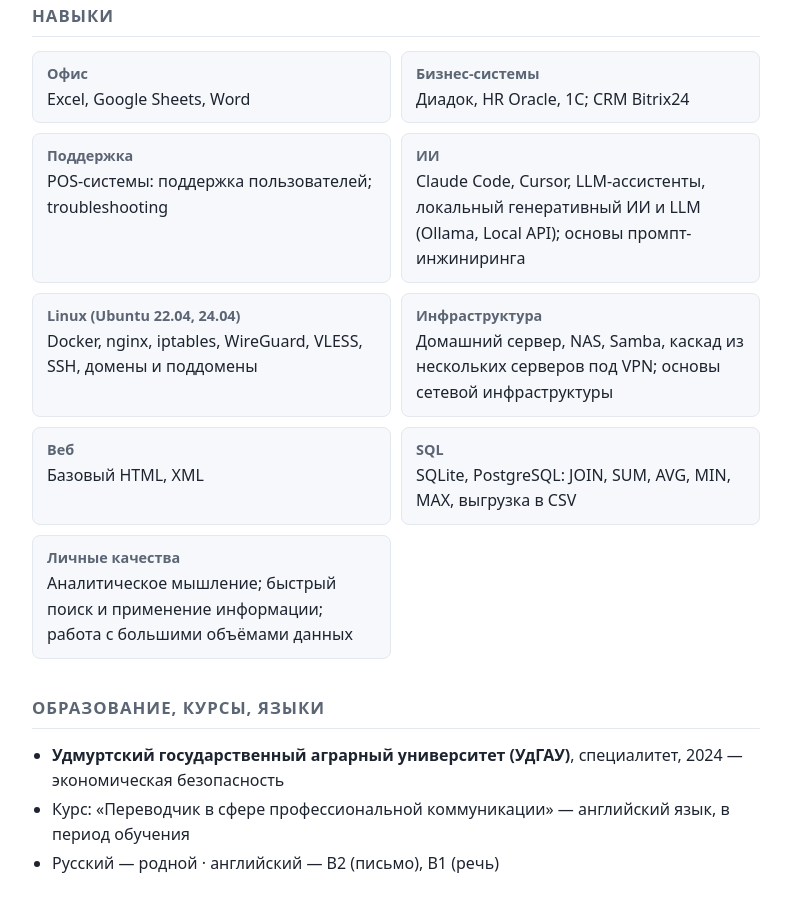
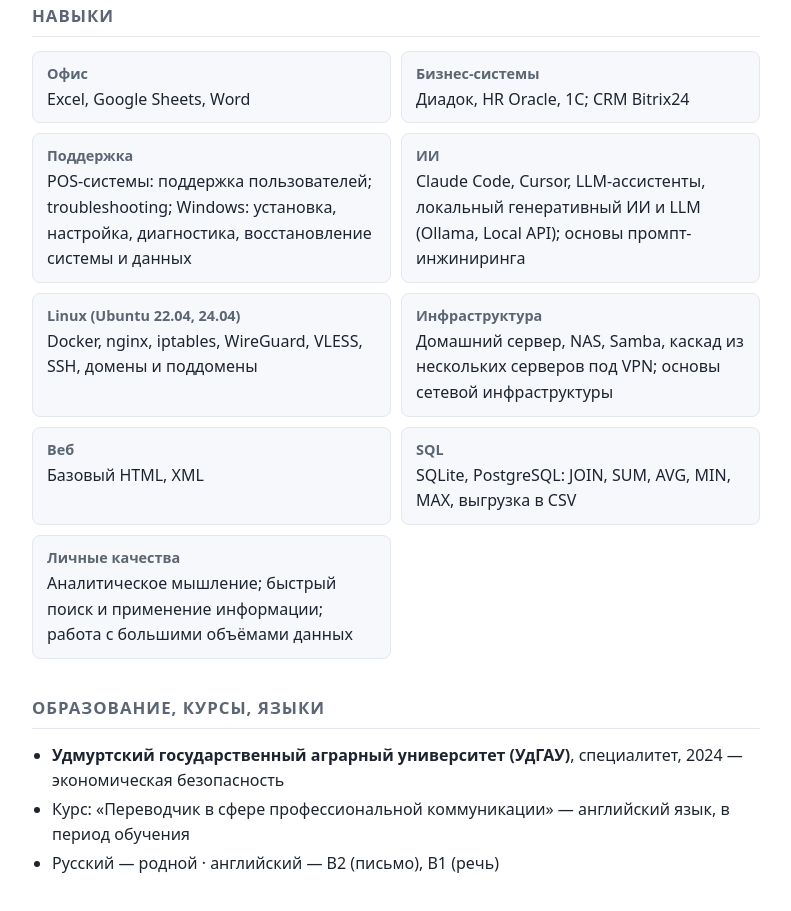
Before and after one commit to Crisp1n/savva-cv, a plain HTML site: page index.html in a window 1280 px wide. Shown: the part 1788-2699 px from the top of the page, without its empty margins (244-1035 px from the left). Drawn offline with Linux system fonts and the light colour scheme.

Commit message:
Add Windows skills

```diff
--- a/index.html
+++ b/index.html
@@ -78,7 +78,7 @@
   <div class="grid">
     <div class="card"><b>Офис</b>Excel, Google Sheets, Word</div>
     <div class="card"><b>Бизнес-системы</b>Диадок, HR Oracle, 1С; CRM Bitrix24</div>
-    <div class="card"><b>Поддержка</b>POS-системы: поддержка пользователей; troubleshooting</div>
+    <div class="card"><b>Поддержка</b>POS-системы: поддержка пользователей; troubleshooting; Windows: установка, настройка, диагностика, восстановление системы и данных</div>
     <div class="card"><b>ИИ</b>Claude Code, Cursor, LLM-ассистенты, локальный генеративный ИИ и LLM (Ollama, Local API); основы промпт-инжиниринга</div>
     <div class="card"><b>Linux (Ubuntu 22.04, 24.04)</b>Docker, nginx, iptables, WireGuard, VLESS, SSH, домены и поддомены</div>
     <div class="card"><b>Инфраструктура</b>Домашний сервер, NAS, Samba, каскад из нескольких серверов под VPN; основы сетевой инфраструктуры</div>
```
Also changed, not shown: en.html (+1 -1 lines), 2 other files.
